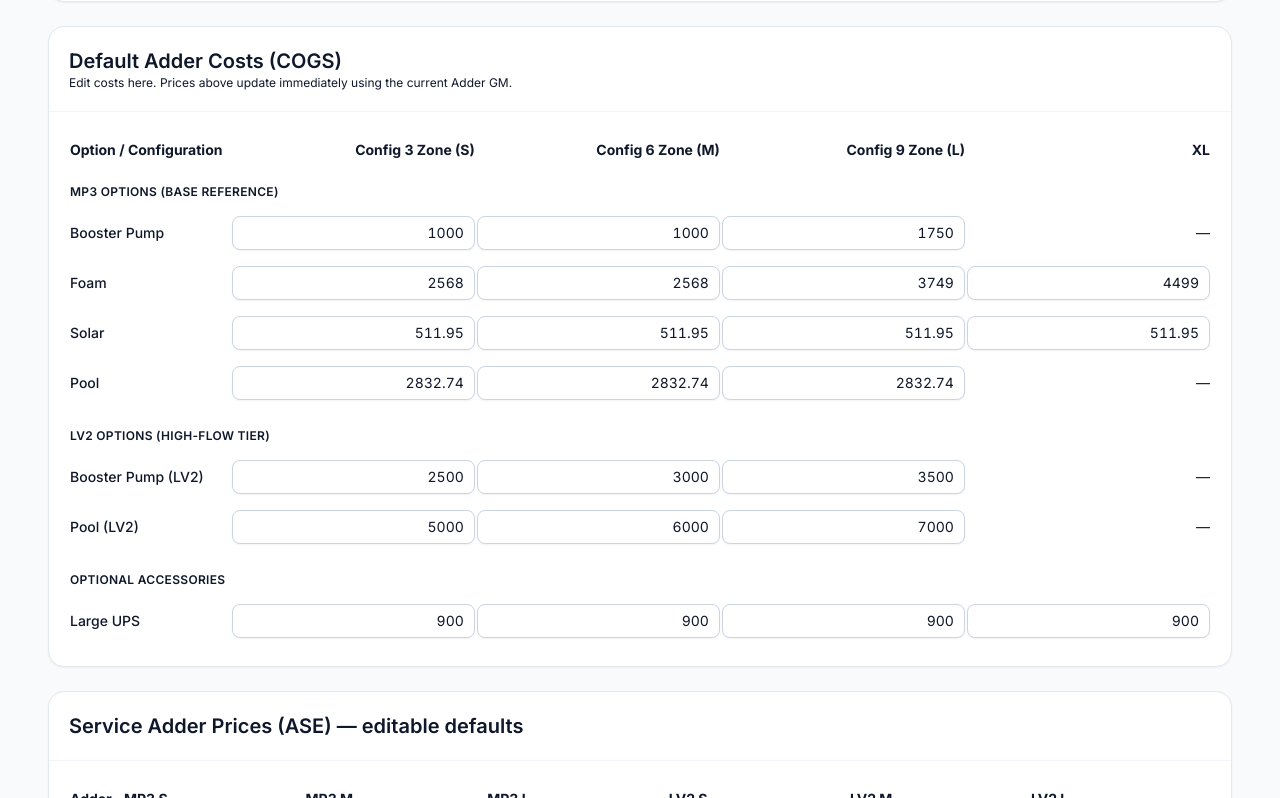
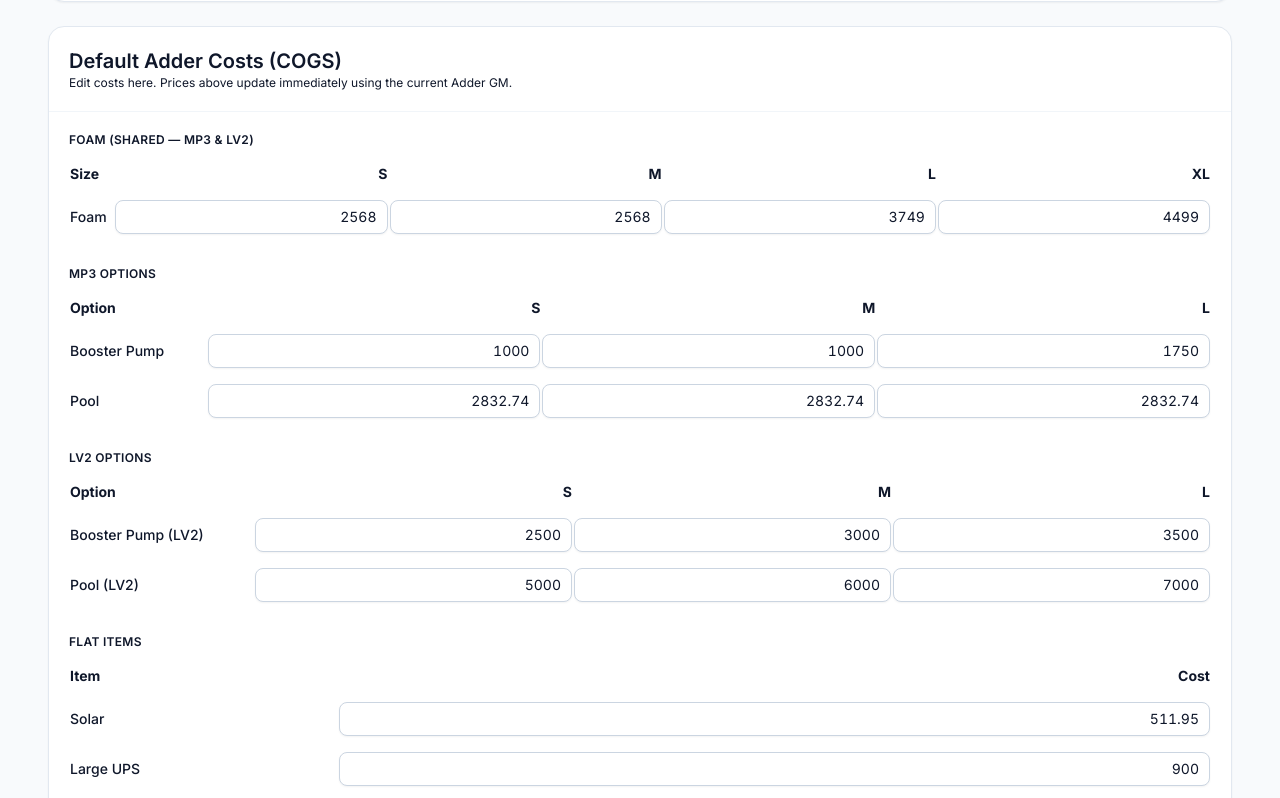
Before and after one commit to cappadonna06/Frontline-pricing-demo, a React (Vite) app: page / in a window 1280 px wide. Shown: the part 1722-2520 px from the top of the page. Built offline with nearby package versions, Linux system fonts and the light colour scheme.

Commit message:
Update FrontlinePricingCalculator.tsx

```diff
--- a/src/FrontlinePricingCalculator.tsx
+++ b/src/FrontlinePricingCalculator.tsx
@@ -632,143 +632,202 @@ const [adderCost, setAdderCost] = useState({
     </p>
   </CardHeader>
 
-  <CardContent className="overflow-auto">
+  <CardContent className="space-y-6 overflow-auto">
+    {/* FOAM (shared for MP3 & LV2) */}
+    <div>
+      <div className="mb-2 text-xs uppercase tracking-wide text-muted-foreground">
+        <span className="font-semibold">Foam (shared — MP3 &amp; LV2)</span>
+      </div>
       <table className="w-full text-sm">
         <thead>
           <tr className="text-left text-muted-foreground">
-          <th className="py-2">Option / Configuration</th>
-          <th className="py-2 text-right">Config 3 Zone (S)</th>
-          <th className="py-2 text-right">Config 6 Zone (M)</th>
-          <th className="py-2 text-right">Config 9 Zone (L)</th>
+            <th className="py-2">Size</th>
+            <th className="py-2 text-right">S</th>
+            <th className="py-2 text-right">M</th>
+            <th className="py-2 text-right">L</th>
             <th className="py-2 text-right">XL</th>
           </tr>
         </thead>
         <tbody>
-        {/* SECTION: MP3 Options */}
-        <tr>
-          <td colSpan={5} className="pt-4 pb-2 text-xs uppercase tracking-wide text-muted-foreground">
-            <span className="font-semibold">MP3 Options (Base Reference)</span>
-          </td>
-        </tr>
-
-        {/* Booster Pump — MP3 */}
-        <tr className="align-middle">
-          <td className="py-2 font-medium">Booster Pump</td>
-          <td className="py-2"><Input className="text-right" type="number"
-            value={adderCost.booster.MP3.S}
-            onChange={e => setAdderCost(s => ({ ...s, booster: { ...s.booster, MP3: { ...s.booster.MP3, S: Number(e.target.value || 0) } } }))} /></td>
-          <td className="py-2"><Input className="text-right" type="number"
-            value={adderCost.booster.MP3.M}
-            onChange={e => setAdderCost(s => ({ ...s, booster: { ...s.booster, MP3: { ...s.booster.MP3, M: Number(e.target.value || 0) } } }))} /></td>
-          <td className="py-2"><Input className="text-right" type="number"
-            value={adderCost.booster.MP3.L}
-            onChange={e => setAdderCost(s => ({ ...s, booster: { ...s.booster, MP3: { ...s.booster.MP3, L: Number(e.target.value || 0) } } }))} /></td>
-          <td className="py-2 text-right text-muted-foreground">—</td>
-        </tr>
-
-        {/* Foam — includes XL */}
           <tr className="align-middle">
             <td className="py-2 font-medium">Foam</td>
-          <td className="py-2"><Input className="text-right" type="number"
-            value={adderCost.foam.S}
-            onChange={e => setAdderCost(s => ({ ...s, foam: { ...s.foam, S: Number(e.target.value || 0) } }))} /></td>
-          <td className="py-2"><Input className="text-right" type="number"
-            value={adderCost.foam.M}
-            onChange={e => setAdderCost(s => ({ ...s, foam: { ...s.foam, M: Number(e.target.value || 0) } }))} /></td>
-          <td className="py-2"><Input className="text-right" type="number"
-            value={adderCost.foam.L}
-            onChange={e => setAdderCost(s => ({ ...s, foam: { ...s.foam, L: Number(e.target.value || 0) } }))} /></td>
-          <td className="py-2"><Input className="text-right" type="number"
-            value={adderCost.foam.XL}
-            onChange={e => setAdderCost(s => ({ ...s, foam: { ...s.foam, XL: Number(e.target.value || 0) } }))} /></td>
-        </tr>
-
-        {/* Solar — flat (repeat value for alignment) */}
-        <tr className="align-middle">
-          <td className="py-2 font-medium">Solar</td>
-          {["S","M","L","XL"].map(k => (
-            <td key={`solar-${k}`} className="py-2">
-              <Input className="text-right" type="number"
-                value={adderCost.solar.flat}
-                onChange={e => setAdderCost(s => ({ ...s, solar: { flat: Number(e.target.value || 0) } }))} />
-            </td>
-          ))}
-        </tr>
-
-        {/* Pool — MP3 */}
-        <tr className="align-middle">
-          <td className="py-2 font-medium">Pool</td>
-          <td className="py-2"><Input className="text-right" type="number"
-            value={adderCost.pool.MP3.S}
-            onChange={e => setAdderCost(s => ({ ...s, pool: { ...s.pool, MP3: { ...s.pool.MP3, S: Number(e.target.value || 0) } } }))} /></td>
-          <td className="py-2"><Input className="text-right" type="number"
-            value={adderCost.pool.MP3.M}
-            onChange={e => setAdderCost(s => ({ ...s, pool: { ...s.pool, MP3: { ...s.pool.MP3, M: Number(e.target.value || 0) } } }))} /></td>
-          <td className="py-2"><Input className="text-right" type="number"
-            value={adderCost.pool.MP3.L}
-            onChange={e => setAdderCost(s => ({ ...s, pool: { ...s.pool, MP3: { ...s.pool.MP3, L: Number(e.target.value || 0) } } }))} /></td>
-          <td className="py-2 text-right text-muted-foreground">—</td>
-        </tr>
-
-        {/* SECTION: LV2 Options */}
-        <tr>
-          <td colSpan={5} className="pt-5 pb-2 text-xs uppercase tracking-wide text-muted-foreground">
-            <span className="font-semibold">LV2 Options (High-Flow Tier)</span>
-          </td>
-        </tr>
-
-        {/* Booster Pump — LV2 */}
-        <tr className="align-middle">
-          <td className="py-2 font-medium">Booster Pump (LV2)</td>
-          <td className="py-2"><Input className="text-right" type="number"
-            value={adderCost.booster.LV2.S}
-            onChange={e => setAdderCost(s => ({ ...s, booster: { ...s.booster, LV2: { ...s.booster.LV2, S: Number(e.target.value || 0) } } }))} /></td>
-          <td className="py-2"><Input className="text-right" type="number"
-            value={adderCost.booster.LV2.M}
-            onChange={e => setAdderCost(s => ({ ...s, booster: { ...s.booster, LV2: { ...s.booster.LV2, M: Number(e.target.value || 0) } } }))} /></td>
-          <td className="py-2"><Input className="text-right" type="number"
-            value={adderCost.booster.LV2.L}
-            onChange={e => setAdderCost(s => ({ ...s, booster: { ...s.booster, LV2: { ...s.booster.LV2, L: Number(e.target.value || 0) } } }))} /></td>
-          <td className="py-2 text-right text-muted-foreground">—</td>
-        </tr>
-
-        {/* Pool — LV2 */}
-        <tr className="align-middle">
-          <td className="py-2 font-medium">Pool (LV2)</td>
-          <td className="py-2"><Input className="text-right" type="number"
-            value={adderCost.pool.LV2.S}
-            onChange={e => setAdderCost(s => ({ ...s, pool: { ...s.pool, LV2: { ...s.pool.LV2, S: Number(e.target.value || 0) } } }))} /></td>
-          <td className="py-2"><Input className="text-right" type="number"
-            value={adderCost.pool.LV2.M}
-            onChange={e => setAdderCost(s => ({ ...s, pool: { ...s.pool, LV2: { ...s.pool.LV2, M: Number(e.target.value || 0) } } }))} /></td>
-          <td className="py-2"><Input className="text-right" type="number"
-            value={adderCost.pool.LV2.L}
-            onChange={e => setAdderCost(s => ({ ...s, pool: { ...s.pool, LV2: { ...s.pool.LV2, L: Number(e.target.value || 0) } } }))} /></td>
-          <td className="py-2 text-right text-muted-foreground">—</td>
-        </tr>
-
-        {/* SECTION: Optional Accessories */}
-        <tr>
-          <td colSpan={5} className="pt-5 pb-2 text-xs uppercase tracking-wide text-muted-foreground">
-            <span className="font-semibold">Optional Accessories</span>
-          </td>
-        </tr>
-
-        {/* Large UPS — flat */}
-        <tr className="align-middle">
-          <td className="py-2 font-medium">Large UPS</td>
-          {["S","M","L","XL"].map(k => (
-            <td key={`ups-${k}`} className="py-2">
-              <Input className="text-right" type="number"
-                value={adderCost.ups.flat}
-                onChange={e => setAdderCost(s => ({ ...s, ups: { flat: Number(e.target.value || 0) } }))} />
+            {(["S","M","L","XL"] as const).map((k) => (
+              <td key={`foam-${k}`} className="py-2">
+                <Input
+                  className="text-right"
+                  type="number"
+                  value={(adderCost.foam as any)[k]}
+                  onChange={(e) =>
+                    setAdderCost((s) => ({ ...s, foam: { ...s.foam, [k]: Number(e.target.value || 0) } }))
+                  }
+                />
               </td>
             ))}
           </tr>
         </tbody>
       </table>
+    </div>
+
+    {/* MP3 OPTIONS */}
+    <div>
+      <div className="mb-2 mt-2 text-xs uppercase tracking-wide text-muted-foreground">
+        <span className="font-semibold">MP3 Options</span>
+      </div>
+      <table className="w-full text-sm">
+        <thead>
+          <tr className="text-left text-muted-foreground">
+            <th className="py-2">Option</th>
+            <th className="py-2 text-right">S</th>
+            <th className="py-2 text-right">M</th>
+            <th className="py-2 text-right">L</th>
+          </tr>
+        </thead>
+        <tbody>
+          {/* Booster (MP3) */}
+          <tr className="align-middle">
+            <td className="py-2 font-medium">Booster Pump</td>
+            {(["S","M","L"] as const).map((k) => (
+              <td key={`boost-mp3-${k}`} className="py-2">
+                <Input
+                  className="text-right"
+                  type="number"
+                  value={adderCost.booster.MP3[k]}
+                  onChange={(e) =>
+                    setAdderCost((s: any) => ({
+                      ...s,
+                      booster: { ...s.booster, MP3: { ...s.booster.MP3, [k]: Number(e.target.value || 0) } },
+                    }))
+                  }
+                />
+              </td>
+            ))}
+          </tr>
+
+          {/* Pool (MP3) */}
+          <tr className="align-middle">
+            <td className="py-2 font-medium">Pool</td>
+            {(["S","M","L"] as const).map((k) => (
+              <td key={`pool-mp3-${k}`} className="py-2">
+                <Input
+                  className="text-right"
+                  type="number"
+                  value={adderCost.pool.MP3[k]}
+                  onChange={(e) =>
+                    setAdderCost((s: any) => ({
+                      ...s,
+                      pool: { ...s.pool, MP3: { ...s.pool.MP3, [k]: Number(e.target.value || 0) } },
+                    }))
+                  }
+                />
+              </td>
+            ))}
+          </tr>
+        </tbody>
+      </table>
+    </div>
+
+    {/* LV2 OPTIONS */}
+    <div>
+      <div className="mb-2 mt-2 text-xs uppercase tracking-wide text-muted-foreground">
+        <span className="font-semibold">LV2 Options</span>
+      </div>
+      <table className="w-full text-sm">
+        <thead>
+          <tr className="text-left text-muted-foreground">
+            <th className="py-2">Option</th>
+            <th className="py-2 text-right">S</th>
+            <th className="py-2 text-right">M</th>
+            <th className="py-2 text-right">L</th>
+          </tr>
+        </thead>
+        <tbody>
+          {/* Booster (LV2) */}
+          <tr className="align-middle">
+            <td className="py-2 font-medium">Booster Pump (LV2)</td>
+            {(["S","M","L"] as const).map((k) => (
+              <td key={`boost-lv2-${k}`} className="py-2">
+                <Input
+                  className="text-right"
+                  type="number"
+                  value={adderCost.booster.LV2[k]}
+                  onChange={(e) =>
+                    setAdderCost((s: any) => ({
+                      ...s,
+                      booster: { ...s.booster, LV2: { ...s.booster.LV2, [k]: Number(e.target.value || 0) } },
+                    }))
+                  }
+                />
+              </td>
+            ))}
+          </tr>
+
+          {/* Pool (LV2) */}
+          <tr className="align-middle">
+            <td className="py-2 font-medium">Pool (LV2)</td>
+            {(["S","M","L"] as const).map((k) => (
+              <td key={`pool-lv2-${k}`} className="py-2">
+                <Input
+                  className="text-right"
+                  type="number"
+                  value={adderCost.pool.LV2[k]}
+                  onChange={(e) =>
+                    setAdderCost((s: any) => ({
+                      ...s,
+                      pool: { ...s.pool, LV2: { ...s.pool.LV2, [k]: Number(e.target.value || 0) } },
+                    }))
+                  }
+                />
+              </td>
+            ))}
+          </tr>
+        </tbody>
+      </table>
+    </div>
+
+    {/* FLAT ITEMS (single input spanning columns) */}
+    <div>
+      <div className="mb-2 mt-2 text-xs uppercase tracking-wide text-muted-foreground">
+        <span className="font-semibold">Flat Items</span>
+      </div>
+      <table className="w-full text-sm">
+        <thead>
+          <tr className="text-left text-muted-foreground">
+            <th className="py-2">Item</th>
+            <th className="py-2 text-right" colSpan={3}>Cost</th>
+          </tr>
+        </thead>
+        <tbody>
+          {/* Solar (flat) */}
+          <tr className="align-middle">
+            <td className="py-2 font-medium">Solar</td>
+            <td className="py-2" colSpan={3}>
+              <Input
+                className="text-right w-56 ml-auto"
+                type="number"
+                value={adderCost.solar.flat}
+                onChange={(e) => setAdderCost((s) => ({ ...s, solar: { flat: Number(e.target.value || 0) } }))}
+              />
+            </td>
+          </tr>
+
+          {/* UPS (flat) */}
+          <tr className="align-middle">
+            <td className="py-2 font-medium">Large UPS</td>
+            <td className="py-2" colSpan={3}>
+              <Input
+                className="text-right w-56 ml-auto"
+                type="number"
+                value={adderCost.ups.flat}
+                onChange={(e) => setAdderCost((s) => ({ ...s, ups: { flat: Number(e.target.value || 0) } }))}
+              />
+            </td>
+          </tr>
+        </tbody>
+      </table>
+    </div>
   </CardContent>
 </Card>
+
 
 
 
```
Lines whose indentation alone changed are shown as unchanged.
